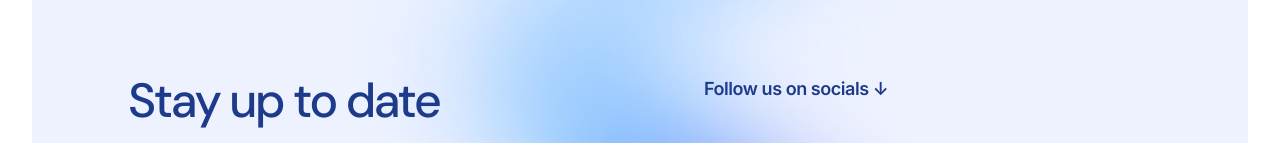
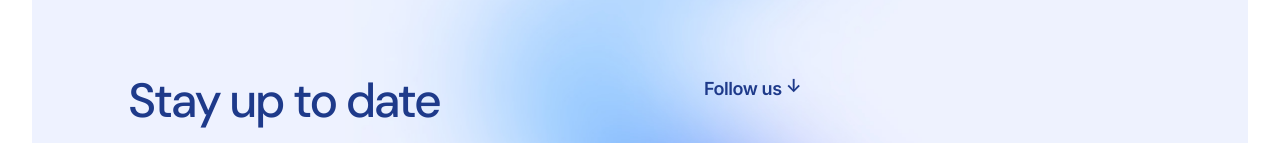
Before and after one commit to linhub15/oneforthecity, a Next.js app: page / in a window 1280 px wide. Shown: the part 4178-4321 px from the top of the page. Built offline with nearby package versions, Linux system fonts and the light colour scheme.

Commit message:
style: add bouncing animation

```diff
--- a/src/components/Newsletter.tsx
+++ b/src/components/Newsletter.tsx
@@ -44,7 +44,7 @@ export function Newsletter() {
             </div>
             <div>
               <h3 className="text-lg font-semibold tracking-tight text-blue-900">
-                Follow us on socials <span aria-hidden="true">&darr;</span>
+                Follow us <span className="inline-block animate-bounce" aria-hidden="true">&darr;</span>
               </h3>
               <div className="py-10">
                 <a
```
